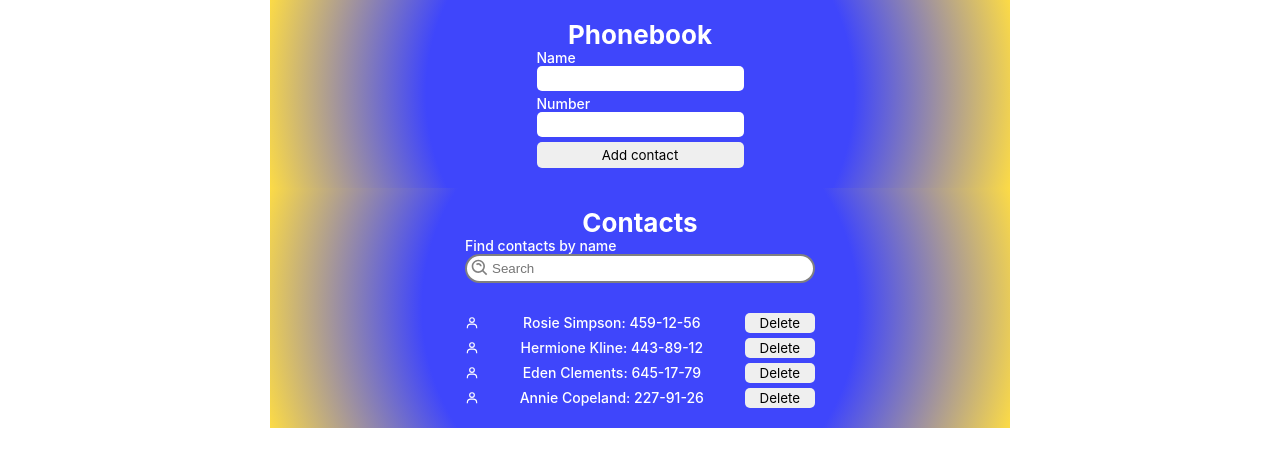
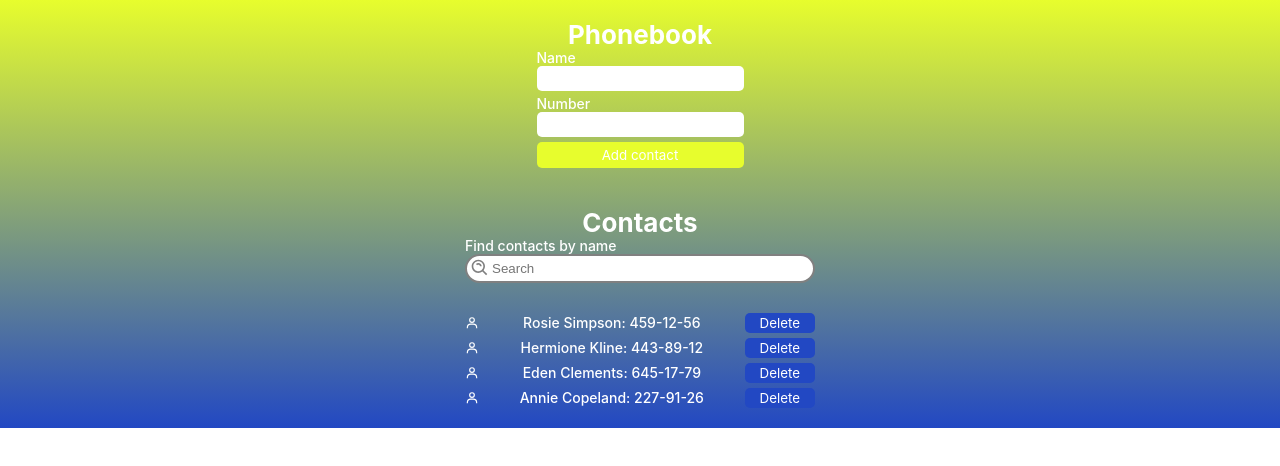
Before and after one commit to ThisNarciss/goit-react-hw-02-phonebook, a React (Create React App) app: page / in a window 1280 px wide. Shown: the top 466 px of the page. Built offline with nearby package versions, Linux system fonts and the light colour scheme.

Commit message:
add edits in styled components

```diff
--- a/src/components/App.jsx
+++ b/src/components/App.jsx
@@ -3,7 +3,7 @@ import { Section } from 'components/Section/Section';
 import { ContactForm } from 'components/ContactForm/ContactForm';
 import { ContactList } from 'components/ContactList/ContactList';
 import { Filter } from 'components/Filter/Filter';
-import { ChildrenBox } from './App.styled';
+import { ChildrenBox, Container } from './App.styled';
 
 export class App extends Component {
   state = {
@@ -26,7 +26,7 @@ export class App extends Component {
     const { contacts, filter } = this.state;
 
     return (
-      <div>
+      <Container>
         <Section title="Phonebook">
           <ContactForm
             onSubmit={obj => {
@@ -62,7 +62,7 @@ export class App extends Component {
             />
           </ChildrenBox>
         </Section>
-      </div>
+      </Container>
     );
   }
 }
--- a/src/components/App.styled.jsx
+++ b/src/components/App.styled.jsx
@@ -1,5 +1,13 @@
 import styled from 'styled-components';
 
+export const Container = styled.div`
+  background: rgb(34, 72, 195);
+  background: linear-gradient(
+    0deg,
+    rgba(34, 72, 195, 1) 0%,
+    rgba(231, 253, 45, 1) 100%
+  );
+`;
 export const ChildrenBox = styled.div`
   display: flex;
   flex-direction: column;
--- a/src/components/ContactForm/ContactForm.styled.jsx
+++ b/src/components/ContactForm/ContactForm.styled.jsx
@@ -18,23 +18,19 @@ export const Label = styled.label`
 
 export const FormInput = styled.input`
   padding: 5px 15px;
-  outline: none;
+
   border: none;
   border-radius: 5px;
-  transition: border 250ms linear;
-  :hover,
-  :focus {
-    border: 2px solid green;
-  }
 `;
 
 export const ButtonAdd = styled.button`
   padding: 5px 15px;
   border-radius: 5px;
-  transition: color 250ms linear, background-color 250ms linear;
+  background-color: #e7fd2d;
+  color: #ffffff;
+  transition: background-color 250ms linear;
   :hover,
   :focus {
-    color: white;
     background-color: green;
   }
 `;
--- a/src/components/ContactList/ContactList.styled.jsx
+++ b/src/components/ContactList/ContactList.styled.jsx
@@ -19,10 +19,11 @@ export const Text = styled.p``;
 export const ButtonDel = styled.button`
   padding: 2px 15px;
   border-radius: 5px;
-  transition: color 250ms linear, background-color 250ms linear;
+  background-color: #2248c3;
+  color: #ffffff;
+  transition: background-color 250ms linear;
   :hover,
   :focus {
-    color: white;
     background-color: red;
   }
 `;
--- a/src/components/Section/Section.styled.jsx
+++ b/src/components/Section/Section.styled.jsx
@@ -1,13 +1,6 @@
 import styled from 'styled-components';
 
 export const SectionBox = styled.section`
-  background: rgb(63, 70, 251);
-  background: radial-gradient(
-    circle,
-    rgba(63, 70, 251, 1) 56%,
-    rgba(252, 219, 70, 1) 100%
-  );
-
   width: 700px;
   margin: 0 auto;
   display: flex;
```
